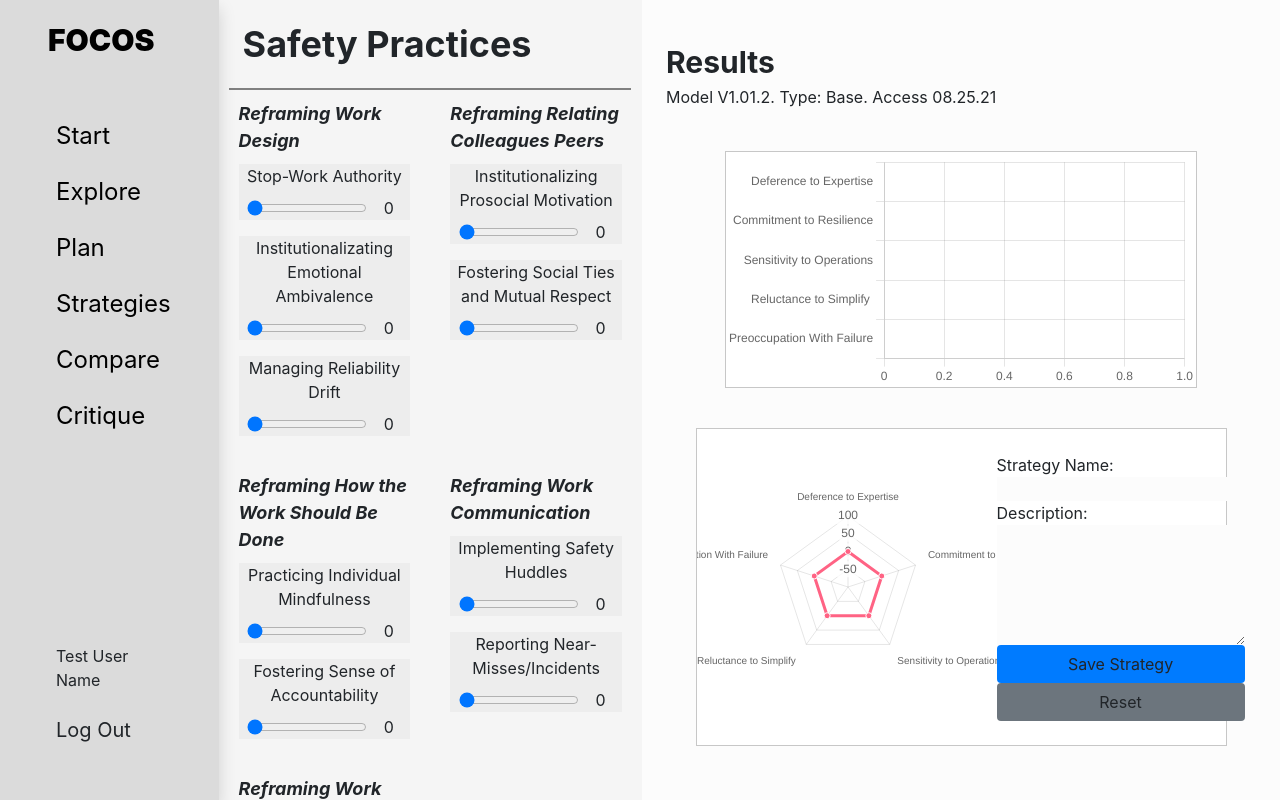
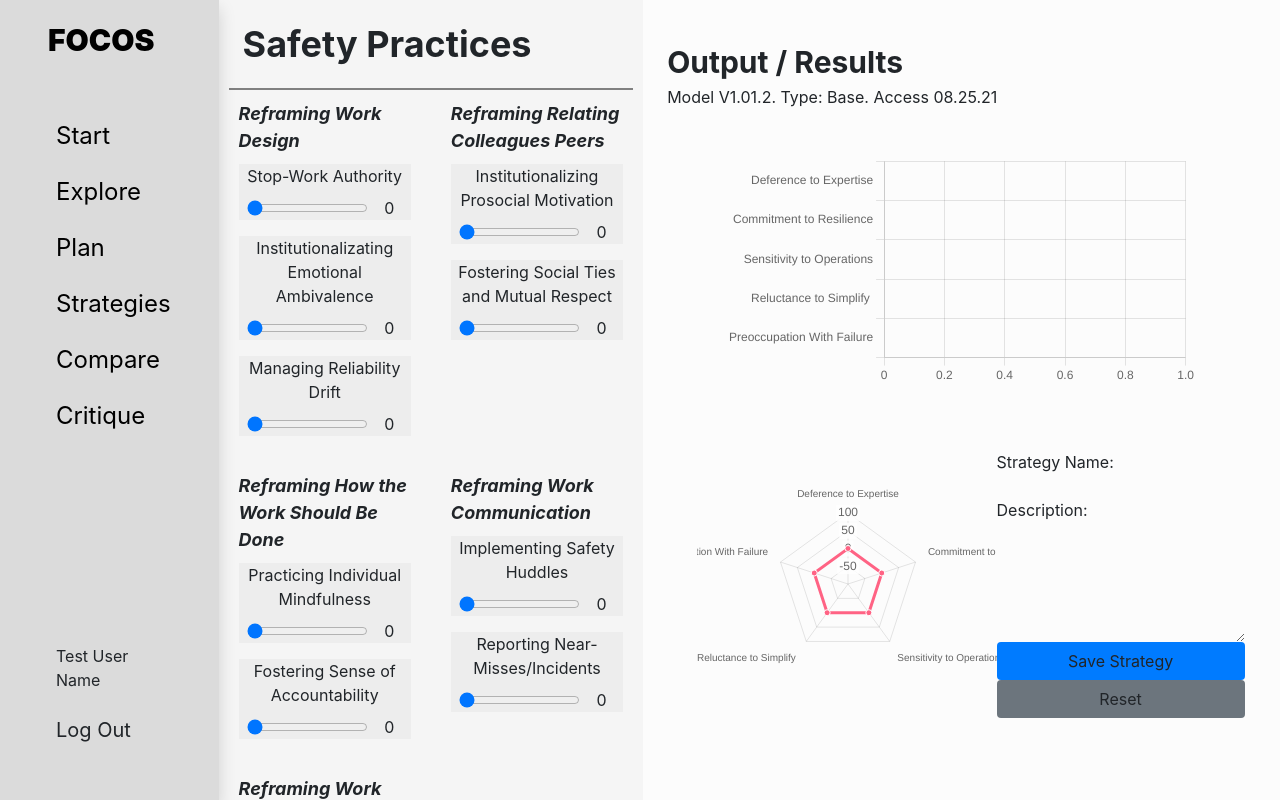
Before and after one commit to PortNLP/FOCOS, a Flask app: page / in a window 1280 px wide. Run offline with Flask 2, Linux system fonts and the light colour scheme; some libraries are stand-ins or nearby versions.

Commit message:
small style changes and text update

```diff
--- a/static/style.css
+++ b/static/style.css
@@ -84,7 +84,7 @@
 }
 
 .boxInput{
-    border-style:solid;
+    /*border-style:solid;*/
     background-color: rgb(252, 252, 252);
 }
 
@@ -106,16 +106,16 @@
 .BarchartBox {
     width: 80%;
     margin: 20px;
-    border: solid 1px rgb(199, 199, 199);
-    background: white;
+    /*border: solid 1px rgb(199, 199, 199);*/
+    /*background: white;*/
 }
 
 .radarChartCard{
     display: flex;
     width: 90%;
     margin: 20px;
-    border: solid 1px rgb(199, 199, 199);
-    background: white;
+    /*border: solid 1px rgb(199, 199, 199);*/
+    /*background: white;*/
     justify-content: space-evenly;
 }
 
--- a/templates/planning.html
+++ b/templates/planning.html
@@ -228,7 +228,7 @@
 			<!-- Remove class [ border-dashed border-2 border-gray-300 ] to remove dotted border -->
 			<div class="result-area max-h-screen w-full h-full p-4">
 				<section class="homePage max-h-screen">
-					<h2 class="text-3xl font-weight-bold">Results</h2>
+					<h2 class="text-3xl font-weight-bold">Output / Results</h2>
 					<h2 class="text-l mt-2 mb-4">Model V1.01.2. Type: Base. Access 08.25.21</h2>
 
 					<div class="chartCard">
```
